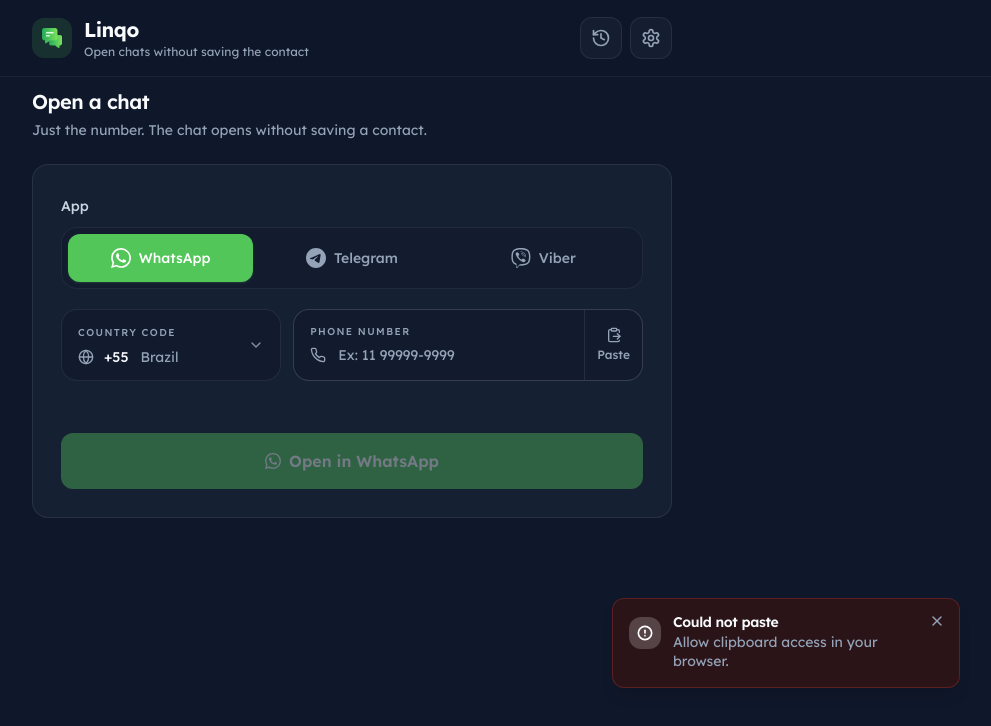
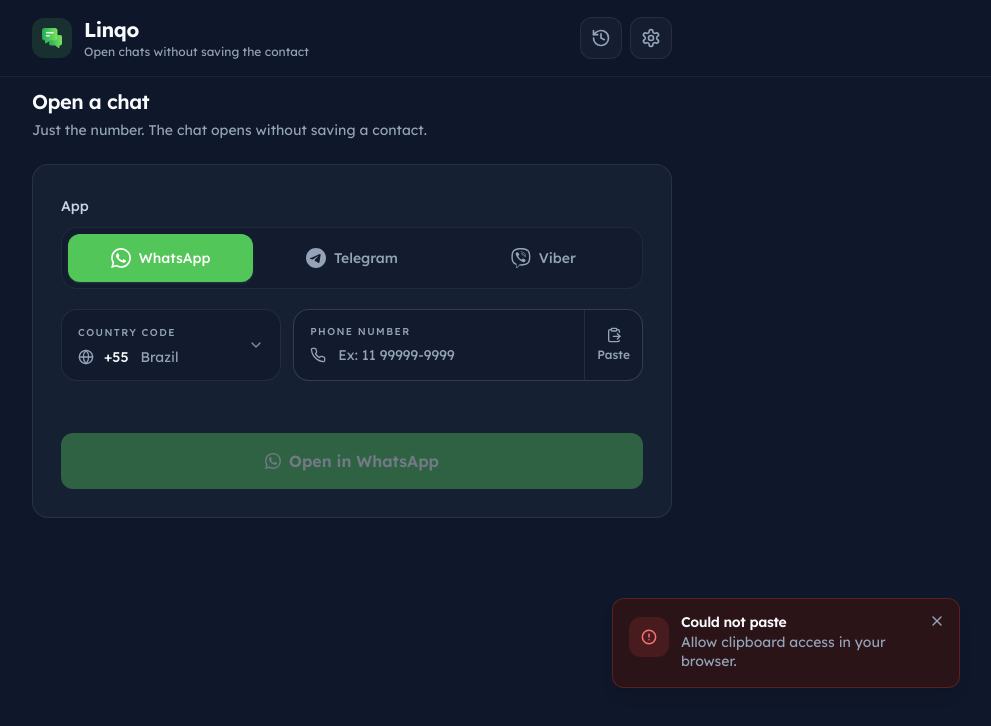
Before and after one commit to glhrmoura/linqo, a React (Vite) app: page / in a window 1280 px wide. Both pictures are taken after a click on the button "Paste". Shown: the top 726 px of the page, without its empty margins (288-1279 px from the left). Built offline with nearby package versions, Linux system fonts and the light colour scheme.

Commit message:
style: increase toast icon container padding

```diff
--- a/src/components/ui/toaster.tsx
+++ b/src/components/ui/toaster.tsx
@@ -18,9 +18,9 @@
 } as const
 
 const toastIconStyles = {
-  default: 'bg-white/15 text-white',
-  success: 'bg-white/20 text-white',
-  destructive: 'bg-white/20 text-white',
+  default: 'bg-white/10 text-dark-text-secondary',
+  success: 'bg-linqo-green/15 text-linqo-green',
+  destructive: 'bg-red-500/15 text-red-400',
 } as const
 
 export function Toaster() {
@@ -36,11 +36,11 @@
           <Toast key={id} variant={resolvedVariant} {...props}>
             <span
               className={cn(
-                'mt-0.5 flex h-8 w-8 shrink-0 items-center justify-center rounded-lg',
+                'mt-0.5 flex h-10 w-10 shrink-0 items-center justify-center rounded-xl',
                 toastIconStyles[resolvedVariant] ?? toastIconStyles.default
               )}
             >
-              <Icon className="h-4 w-4" strokeWidth={2.5} />
+              <Icon className="h-4 w-4" strokeWidth={2.25} />
             </span>
             <div className="grid flex-1 gap-1">
               {title && <ToastTitle>{title}</ToastTitle>}
```
